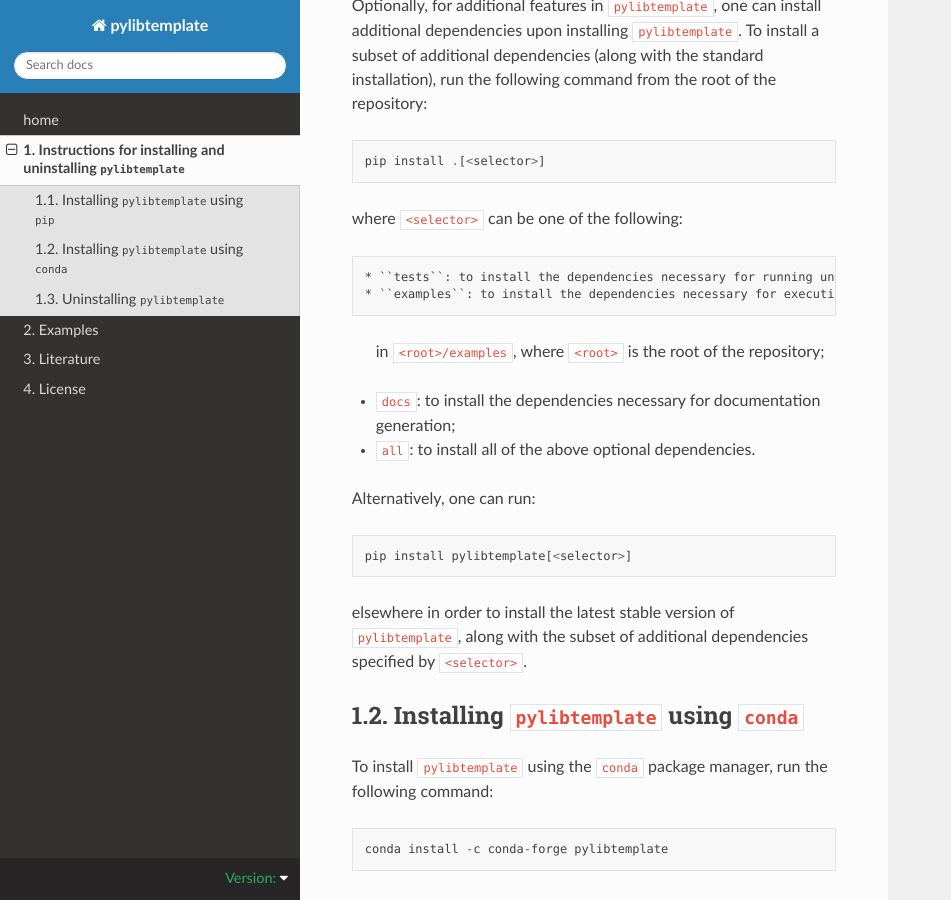
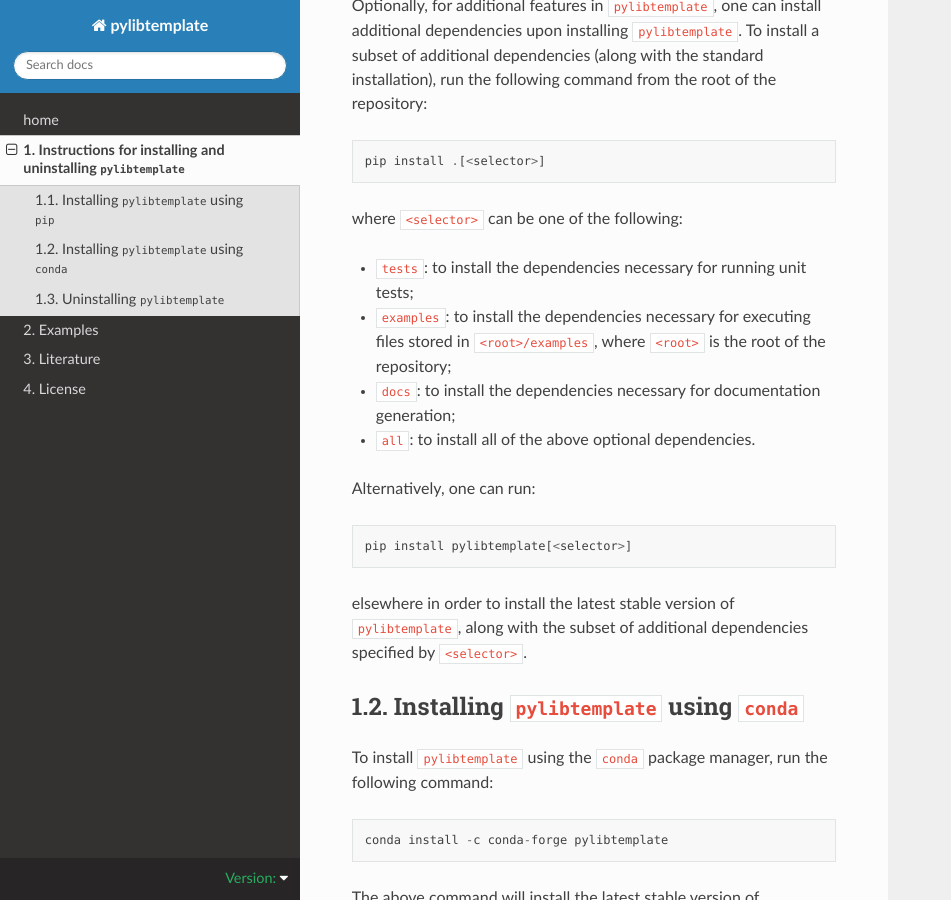
Before and after one commit to mrfitzpa/pylibtemplate, a Sphinx documentation site: the page built from docs/INSTALL.rst, in a window 1280 px wide and 900 px high, scrolled down 1019 px. Shown: the whole window, without its empty margins (0-951 px from the left). Built offline with Sphinx 7.4.7 and the Read the Docs theme 3.1.0, drawn with Linux system fonts in a browser that asks for light colours; pages that are not in the unit, such as notebooks, are missing from menus; the version number could not be read and is left out.

```diff
--- a/docs/INSTALL.rst
+++ b/docs/INSTALL.rst
@@ -41,7 +41,7 @@ following command from the root of the repository::
 
   pip install .[<selector>]
 
-where ``<selector>`` can be one of the following::
+where ``<selector>`` can be one of the following:
 
 * ``tests``: to install the dependencies necessary for running unit tests;
 * ``examples``: to install the dependencies necessary for executing files stored
```
